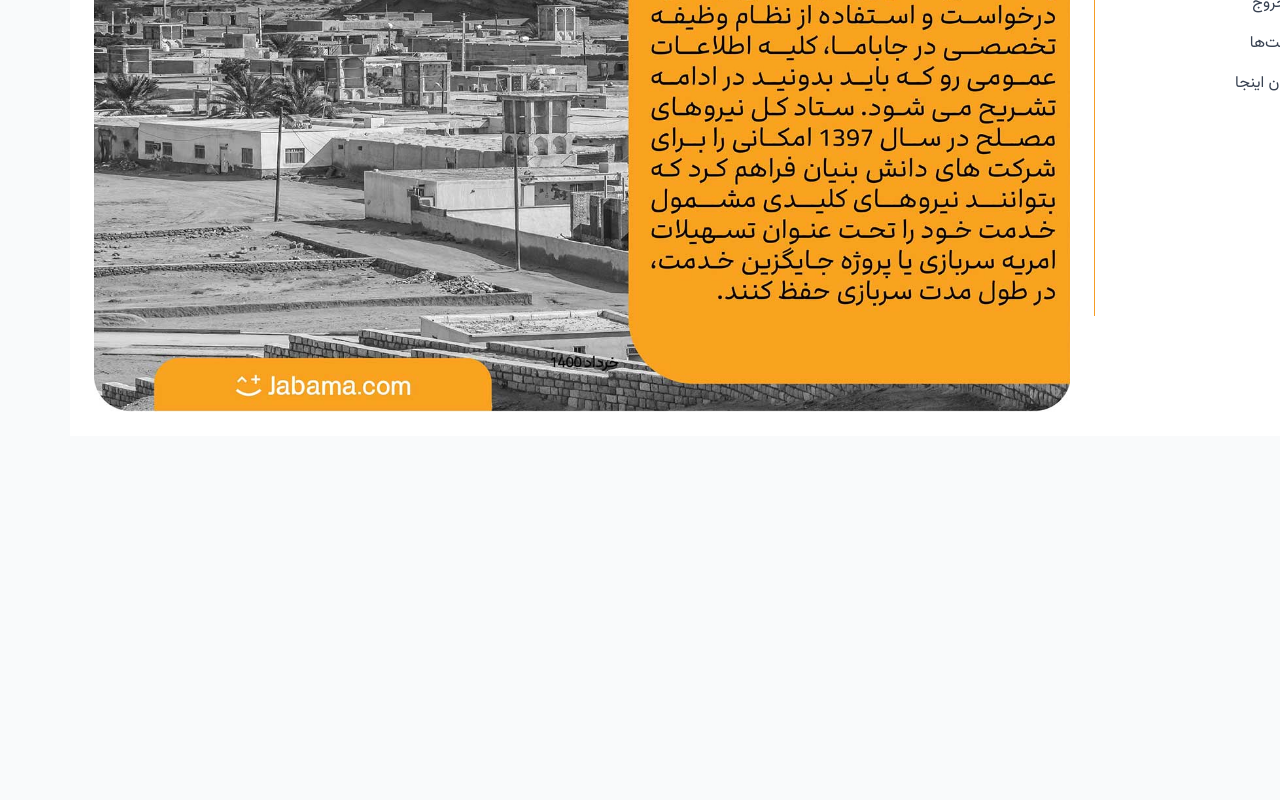
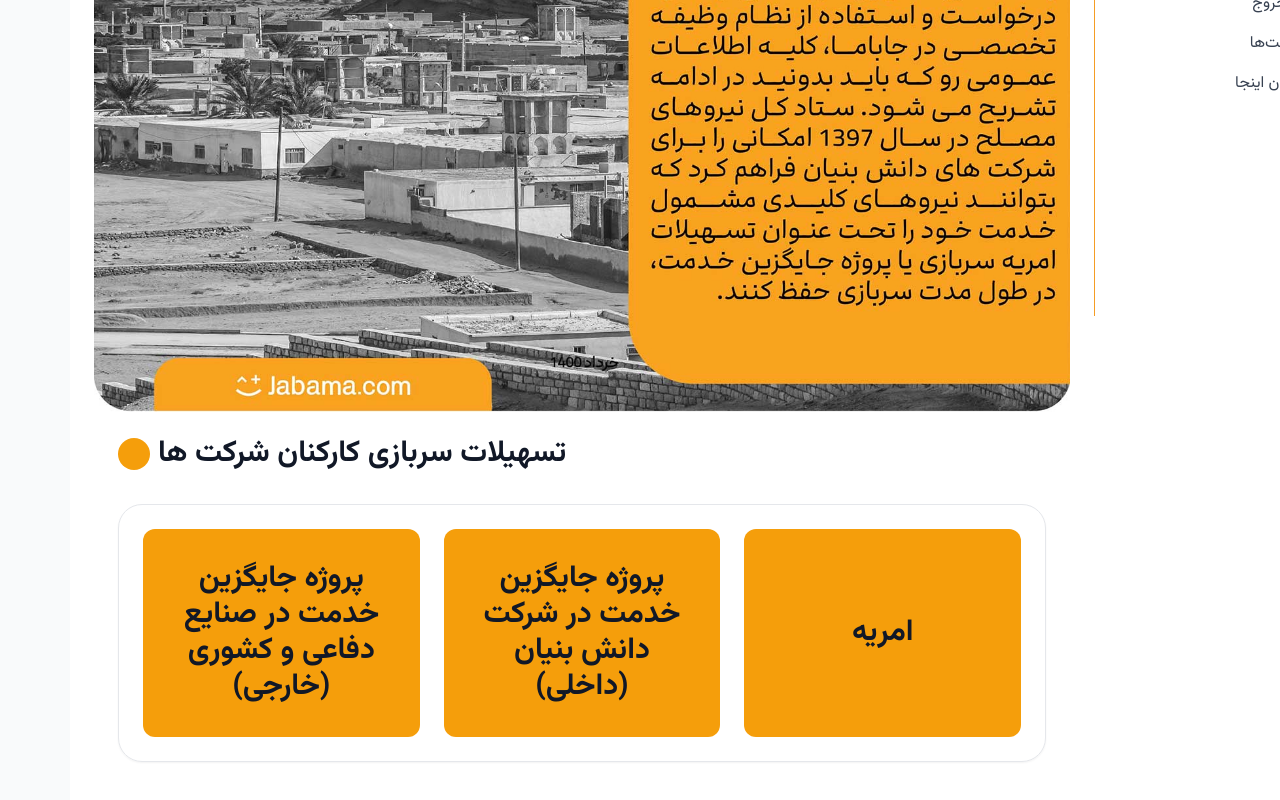
Before and after one commit to espitman/jbm-hr-life, a Nuxt app: page /military-service in a window 1280 px wide. Shown: the part 484-1284 px from the top of the page. Before the commit the page ends 920 px from the top, so only its background shows below. Built offline with nearby package versions, Linux system fonts and the light colour scheme.

Commit message:
feat: integrate Options component into military-service page

```diff
--- a/pages/military-service.vue
+++ b/pages/military-service.vue
@@ -6,9 +6,13 @@
     <div class="w-full">
       <img src="/images/military/1.jpg" alt="خدمت سربازی" class="w-full" />
     </div>
+
+    <!-- Options Component -->
+    <Options />
   </div>
 </template>
 
 <script setup>
 import PageHeaderCard from '@/components/ui/PageHeaderCard.vue'
+import Options from '@/components/military/Options.vue'
 </script>
```
